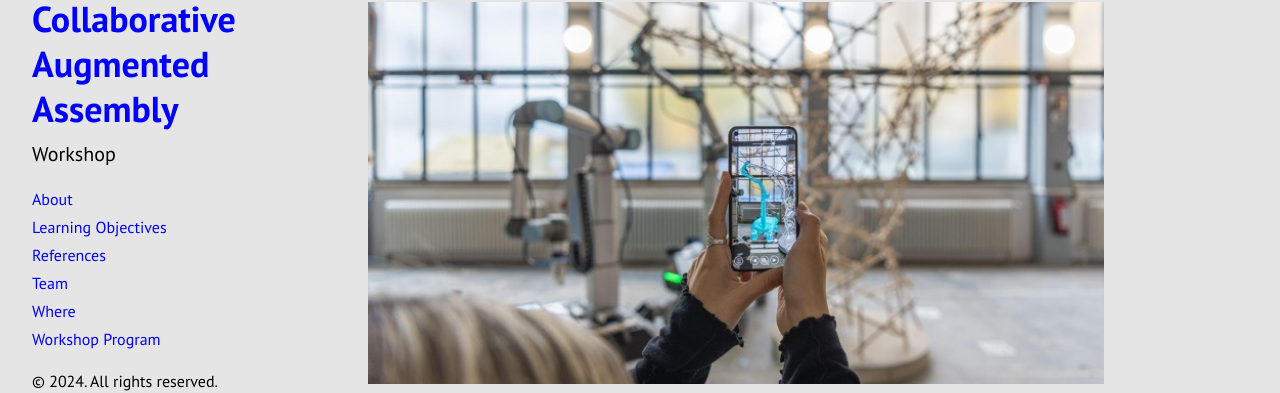
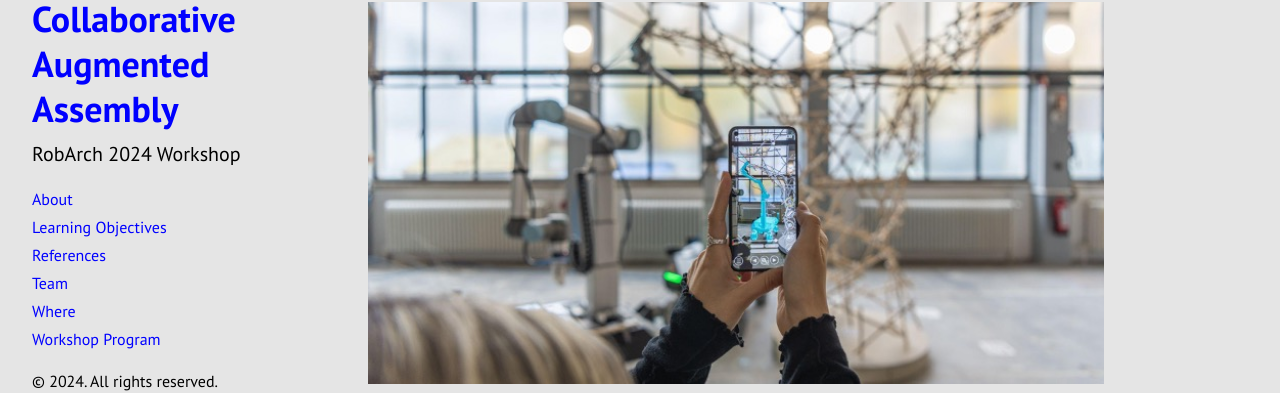
Before and after one commit to HUMA-LabforAdvancedTechnologyinArch/robarch24, a Jekyll site: the page built from docs/index.md, in a window 1280 px wide. Shown: the part 475-868 px from the top of the page. Built offline with Jekyll 4.4.1, drawn with Linux system fonts in a browser that asks for light colours; Markdown is read by kramdown in place of the engine named in the settings.

Commit message:
Update _config.yml

```diff
--- a/docs/_config.yml
+++ b/docs/_config.yml
@@ -9,7 +9,7 @@ permalink:        pretty
 # Setup
 title:            Collaborative Augmented Assembly
 tagline:          'RobArch 2024'
-description:      'Workshop'
+description:      'RobArch 2024 Workshop'
 baseurl: "/robarch24/" # the subpath of your site, e.g. /blog
 url: "https://intuitiverobotics-augmentedtechnologies.github.io/robarch24/" # the base hostname & protocol for your site, e.g. http://example.com
 
```
